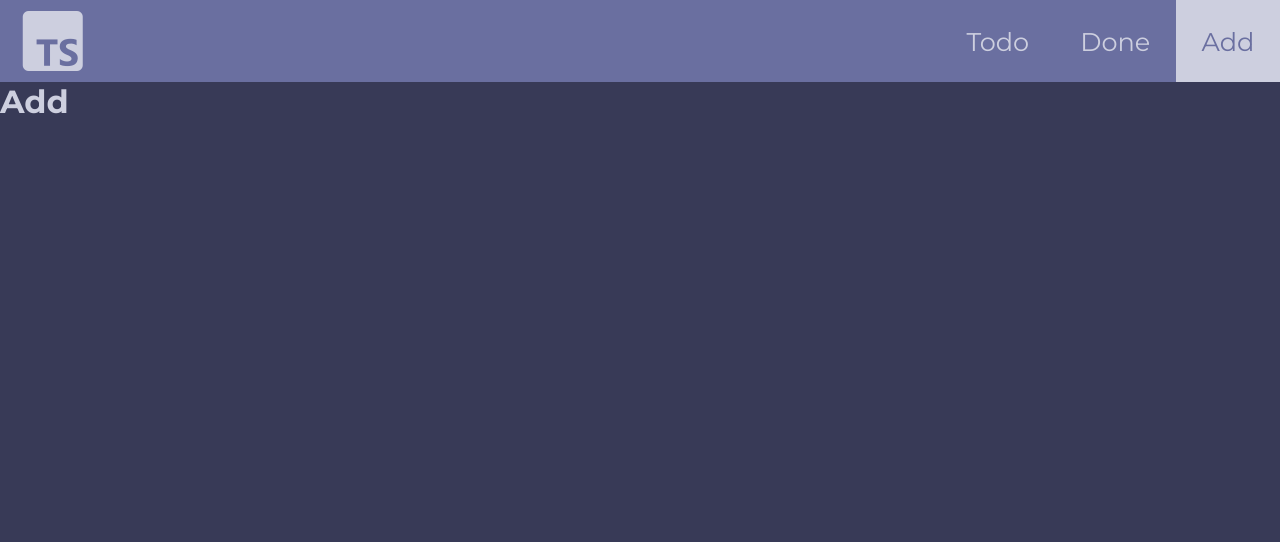
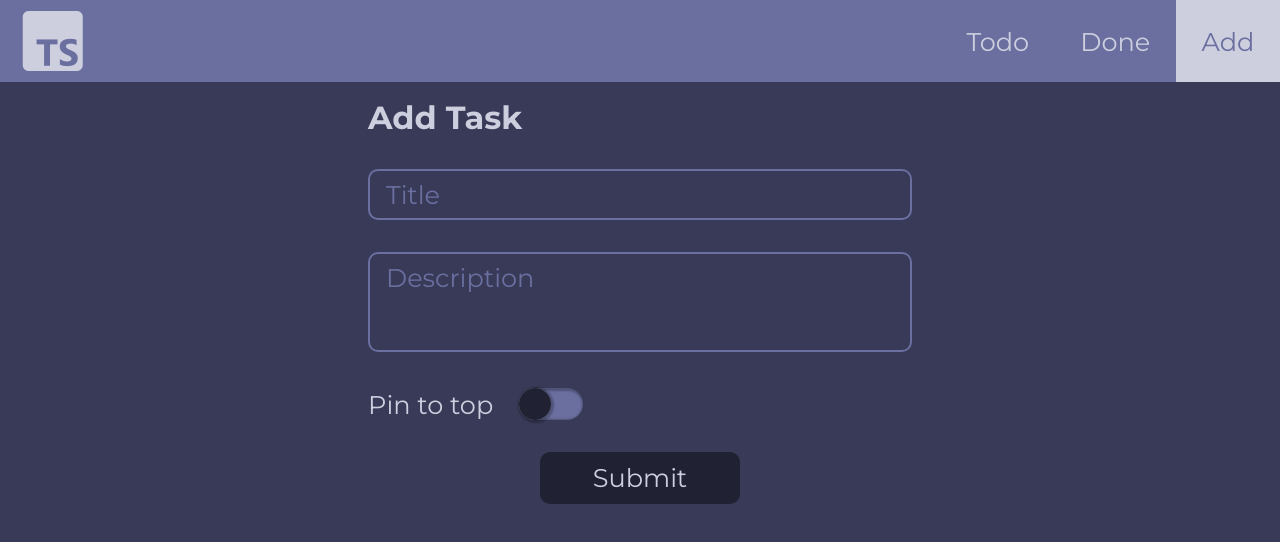
Before and after one commit to WaltsonZh/TSPract, a React (Vite) app: page /add in a window 1280 px wide. Shown: the top 542 px of the page. Built offline with nearby package versions, Linux system fonts and the light colour scheme; no server answers; the database is empty.

Commit message:
added AddTask and its logic

```diff
--- a/src/App.tsx
+++ b/src/App.tsx
@@ -2,17 +2,16 @@ import { createBrowserRouter, createRoutesFromElements, Route, RouterProvider }
 import Layout from './layouts/Layout.tsx'
 import Todo from './pages/Todo.tsx'
 import Done from './pages/Done.tsx'
-import Add from './pages/Add.tsx'
+import Add, { action as actionAdd } from './pages/Add.tsx'
 import Error from './pages/Error.tsx'
 
 export default function App() {
   const router = createBrowserRouter(
     createRoutesFromElements(
-      <Route path='/' element={<Layout />} errorElement={<Error />}
-      >
+      <Route path='/' element={<Layout />} errorElement={<Error />}>
         <Route index element={<Todo />} />
         <Route path='/done' element={<Done />} />
-        <Route path='/add' element={<Add />} />
+        <Route path='/add' element={<Add />} action={actionAdd} />
       </Route>
     )
   )
--- /dev/null
+++ b/src/assets/Add.css
@@ -0,0 +1,143 @@
+.Add {
+  display: grid;
+  gap: 2em;
+}
+
+.Add-title,
+.Add-desc {
+  position: relative;
+}
+
+.Add-title > input,
+.Add-desc > textarea {
+  width: 100%;
+  height: 2em;
+  border-radius: 10px;
+  font-size: 1.6em;
+  text-indent: 16px;
+  background-color: transparent;
+  outline: none;
+  border: 2px solid var(--primary-light);
+  color: var(--text-content);
+  transition: all 0.2s ease-in-out;
+}
+
+.Add-desc > textarea {
+  resize: none;
+  height: 100px;
+  text-indent: 0;
+  padding: 8px 16px;
+}
+
+.Add-title > span,
+.Add-desc > span {
+  position: absolute;
+  font-size: 1.6em;
+  user-select: none;
+  color: var(--primary-light);
+  top: 10px;
+  left: 18px;
+  transition: all 0.2s ease-in-out;
+}
+
+.Add-title > input:is(:valid, :focus),
+.Add-desc > textarea:is(:valid, :focus) {
+  border: 2px solid var(--text-content);
+}
+
+.Add-title > input:is(:valid, :focus) + span,
+.Add-desc > textarea:is(:valid, :focus) + span {
+  top: -8px;
+  left: 12px;
+  font-size: 1em;
+  background-color: var(--background);
+  color: var(--text-content);
+  padding: 0 4px;
+}
+
+.Add-pin {
+  display: flex;
+  align-items: center;
+  gap: 1em;
+  font-size: 1.6em;
+}
+
+.Add-pin > label {
+  user-select: none;
+}
+
+.Add-pin > input {
+  background-color: var(--primary-light);
+  height: 32px;
+  width: 64px;
+  border-radius: 16px;
+  box-shadow: inset 1px 1px 2px 2px rgba(0, 0, 0, 0.25);
+  position: relative;
+  cursor: pointer;
+  appearance: none;
+}
+
+.Add-pin > input::before {
+  content: '';
+  width: 32px;
+  height: 100%;
+  border-radius: 16px;
+  background-color: var(--text-content);
+  box-shadow: inset 1px 1px 2px 2px rgba(0, 0, 0, 0.25);
+  position: absolute;
+  transition: all 0.2s ease-in-out;
+}
+
+.Add-pin > input:checked::before {
+  width: 100%;
+}
+
+.Add-pin > input::after {
+  content: '';
+  width: 32px;
+  height: 32px;
+  border-radius: 50%;
+  position: absolute;
+  box-shadow: 1px 1px 2px 2px rgba(0, 0, 0, 0.25);
+  background-color: var(--primary-dark);
+  left: 0;
+  transition: all 0.2s ease-in-out;
+}
+
+.Add-pin > input:checked::after {
+  left: 32px;
+}
+
+.Add-submit {
+  font-size: 1.6em;
+  height: 2em;
+  width: 200px;
+  place-self: center;
+  color: var(--text-content);
+  background-color: var(--primary-dark);
+  outline: none;
+  border: none;
+  border-radius: 10px;
+  position: relative;
+  z-index: 1;
+  cursor: pointer;
+}
+
+.Add-submit::after {
+  content: '';
+  position: absolute;
+  height: 100%;
+  top: 0;
+  z-index: -1;
+  background-color: var(--primary-light);
+  border-radius: 10px;
+  width: 0;
+  right: 0;
+  transition: all 0.2s ease-in-out;
+}
+
+.Add-submit:hover::after {
+  right: unset;
+  left: 0;
+  width: 100%;
+}
--- a/src/assets/Navbar.css
+++ b/src/assets/Navbar.css
@@ -2,6 +2,7 @@
   background-color: var(--primary-light);
   display: grid;
   grid-template-columns: 1fr auto;
+  width: 100%;
 }
 
 .Navbar-logo {
--- a/src/assets/index.css
+++ b/src/assets/index.css
@@ -19,3 +19,15 @@ body {
   background-color: var(--background);
   color: var(--text-content);
 }
+
+#root {
+  width: 100%;
+  display: flex;
+  flex-direction: column;
+  align-items: center;
+}
+
+.page {
+  width: 45%;
+  padding: 1em;
+}
--- a/src/layouts/Layout.tsx
+++ b/src/layouts/Layout.tsx
@@ -13,7 +13,14 @@ export default function Layout() {
   useEffect(() => {
     const q = query(taskCollection, orderBy('pin', 'desc'))
     const unsubscribe = onSnapshot(q, (snapshot) => {
-      dispatch(setTasks(snapshot.docs.map((doc: DocumentSnapshot<DocumentData>) => doc.data() as Task)))
+      dispatch(setTasks(snapshot.docs.map((doc: DocumentSnapshot<DocumentData>) => {
+        const task = doc.data()
+        const timestamp = task!.createAt.toDate()
+        return {
+          ...task,
+          createAt: timestamp,
+        } as Task
+      })))
     })
 
     return unsubscribe
--- a/src/pages/Add.tsx
+++ b/src/pages/Add.tsx
@@ -1,8 +1,75 @@
+import { Form, ActionFunctionArgs, useActionData, useNavigate } from 'react-router-dom'
+import '../assets/Add.css'
+import { Task } from '../types.ts'
+import { useAppDispatch, useAppSelector } from '../redux/hooks.ts'
+import { selectTaskId, addTask } from '../redux/tasksSlice.ts'
+import { useEffect } from 'react'
+
+interface Form {
+  title: string
+  desc: string
+  pin: boolean
+}
+
+export const action = async ({ request }: ActionFunctionArgs) => {
+  const formData = await request.formData()
+  const data: any = {} as Form
+
+  try {
+    for (const pair of formData.entries()) {
+      const [key, value] = pair
+      data[key] = value
+    }
+
+    return data
+  } catch (err) {
+    if (err instanceof Error) {
+      console.log(err.message)
+    }
+  }
+
+  return null
+}
 
 export default function Add() {
+  const taskId = useAppSelector<number>(selectTaskId)
+  const dispatch = useAppDispatch()
+  const actionData = useActionData()
+  const navigate = useNavigate()
+
+  const asyncAddTask = async (newTask: Task) => {
+    await dispatch(addTask([newTask, taskId]))
+  }
+
+  useEffect(() => {
+    if (actionData) {
+      const newTask = {
+        ...actionData,
+        done: false,
+        createAt: new Date(),
+      } as Task
+      asyncAddTask(newTask)
+
+      navigate('/')
+    }
+  }, [actionData])
+
   return (
-    <div>
-      <h1>Add</h1>
-    </div>
+    <Form className='page Add' method='POST'>
+      <h1>Add Task</h1>
+      <div className='Add-title'>
+        <input type='text' name='title' required />
+        <span>Title</span>
+      </div>
+      <div className='Add-desc'>
+        <textarea name='desc' required />
+        <span>Description</span>
+      </div>
+      <div className='Add-pin'>
+        <label htmlFor='pin'>Pin to top</label>
+        <input type='checkbox' name='pin' id='pin' />
+      </div>
+      <button className='Add-submit'>Submit</button>
+    </Form>
   )
 }
--- a/src/pages/Done.tsx
+++ b/src/pages/Done.tsx
@@ -1,7 +1,7 @@
 
 export default function Done() {
   return (
-    <div>
+    <div className='page Done'>
       <h1>Done</h1>
     </div>
   )
--- a/src/pages/Todo.tsx
+++ b/src/pages/Todo.tsx
@@ -1,8 +1,23 @@
+import { useEffect } from 'react'
+import { useAppDispatch, useAppSelector } from '../redux/hooks.ts'
+import { selectTasks, setTaskId } from '../redux/tasksSlice.ts'
+import { Task } from '../types.ts'
 
 export default function Todo() {
+  const tasks = useAppSelector<Task[]>(selectTasks)
+  const dispatch = useAppDispatch()
+
+  const tasksElements = tasks.map((task: Task, index) => (
+    <p key={index}>{JSON.stringify(task)}</p>
+  ))
+
+  useEffect(() => {
+    dispatch(setTaskId(tasksElements.length))
+  }, [tasksElements])
+
   return (
-    <div>
-      <h1>Todo</h1>
+    <div className='page Todo'>
+      {tasksElements}
     </div>
   )
 }
--- a/src/redux/tasksSlice.ts
+++ b/src/redux/tasksSlice.ts
@@ -1,6 +1,8 @@
-import { createSlice, PayloadAction } from '@reduxjs/toolkit'
+import { createSlice, PayloadAction, createAsyncThunk } from '@reduxjs/toolkit'
 import { Task } from '../types.ts'
 import { RootState } from './store.ts'
+import { doc, setDoc } from 'firebase/firestore'
+import { db } from '../firebase/firestore.ts'
 
 interface tasksState {
   tasks: Task[]
@@ -12,6 +14,11 @@ const initialState: tasksState = {
   taskId: 0,
 }
 
+export const addTask = createAsyncThunk('tasks/add',async (newTask: [Task, number]) => {
+  const [task, taskId] = newTask
+  await setDoc(doc(db, 'tasks', taskId.toString()), task)
+})
+
 const tasksSlice = createSlice({
   name: 'tasks',
   initialState,
@@ -21,7 +28,12 @@ const tasksSlice = createSlice({
     },
     setTaskId: (state, action: PayloadAction<number>) => {
       state.taskId = action.payload
-    }
+    },
+  },
+  extraReducers(builder) {
+    builder.addCase(addTask.fulfilled, (state) => {
+      state.taskId += 1
+    })
   },
 })
 
--- a/src/types.ts
+++ b/src/types.ts
@@ -1,6 +1,7 @@
-export type Task = {
+export interface Task {
   title: string
   desc: string
-  pin: boolean
+  pin?: string
+  done: boolean
   createAt: Date
 }
```
